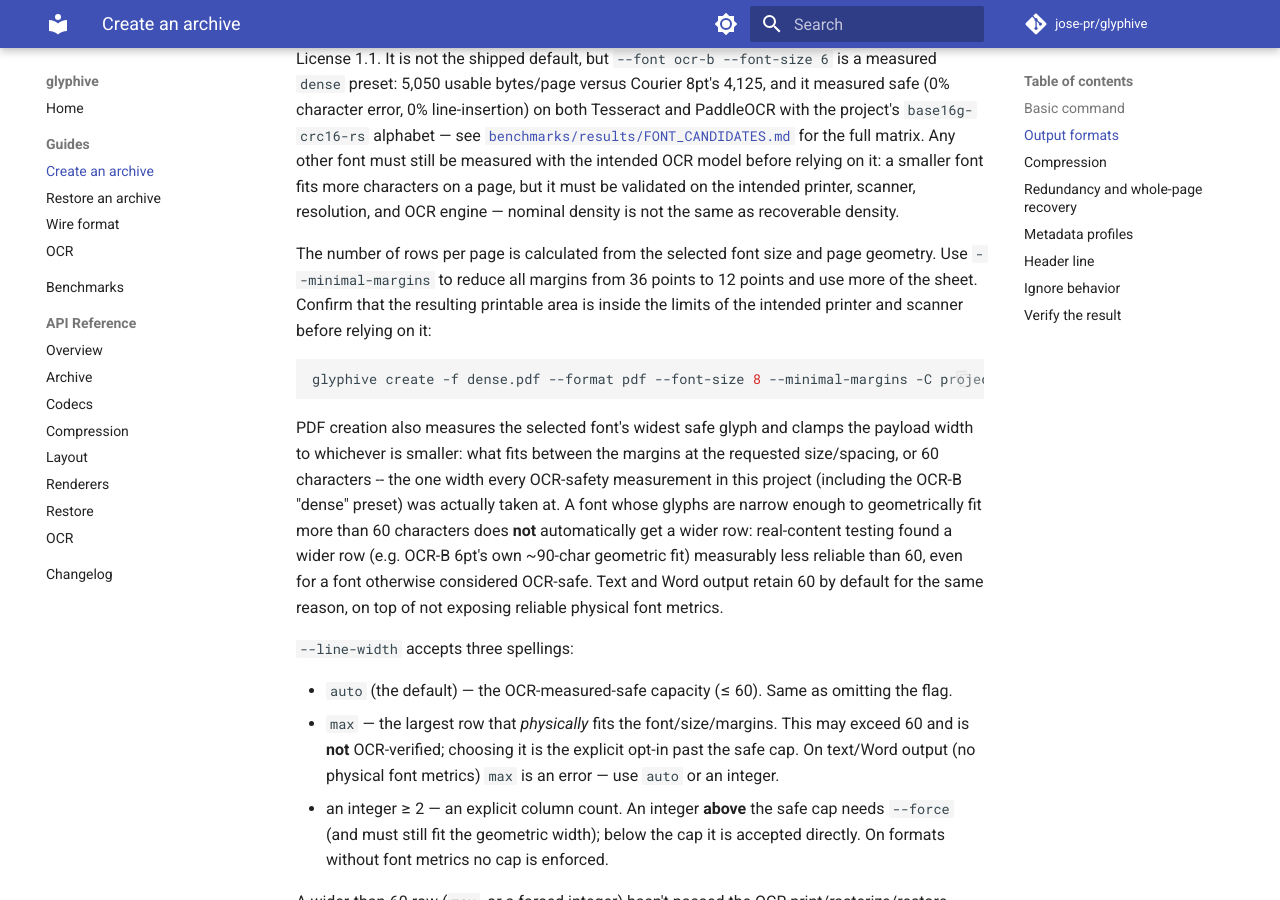
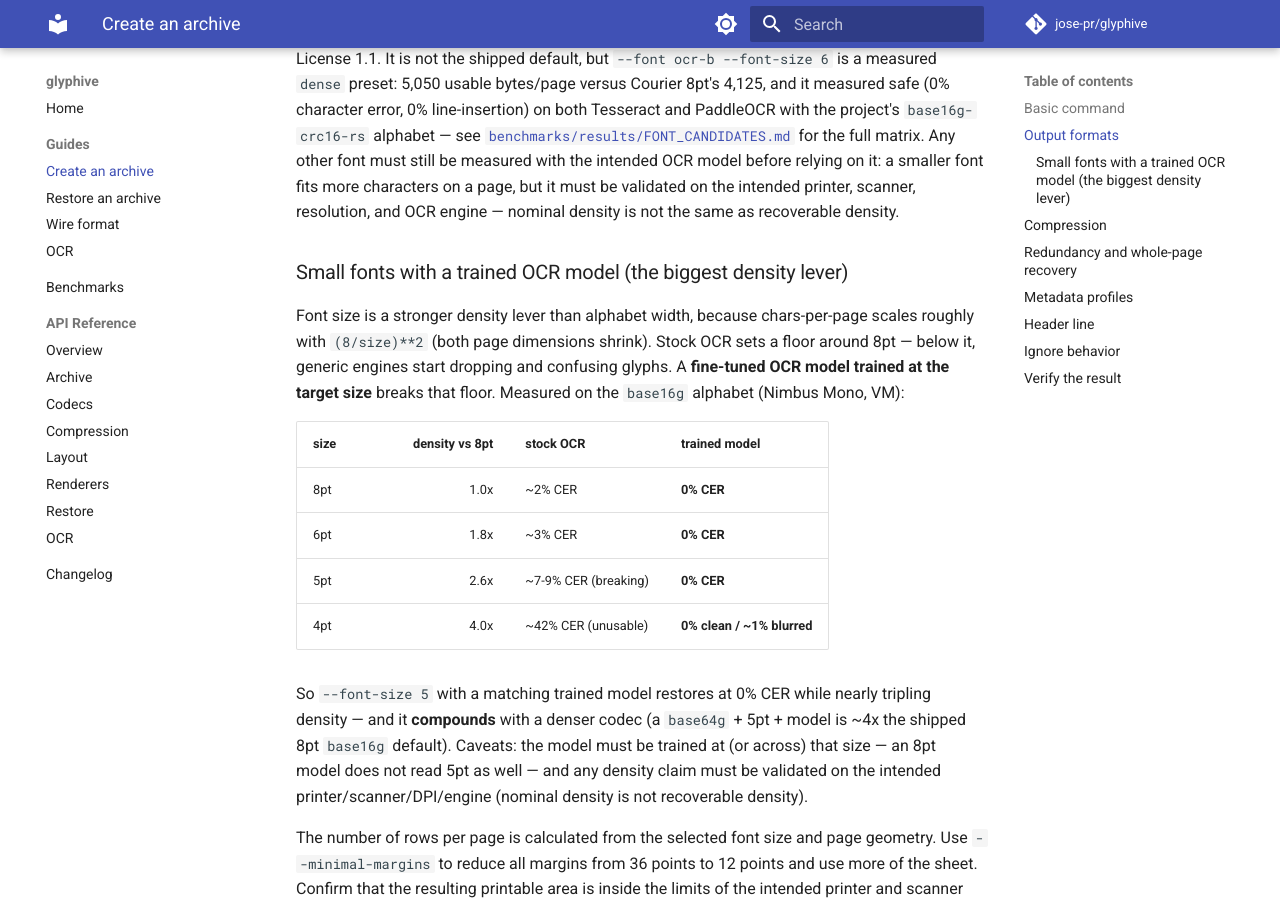
Before and after one commit to jose-pr/glyphive, an MkDocs documentation site: the page built from docs/guides/create.md, in a window 1280 px wide and 900 px high, scrolled down 1236 px. Built offline with MkDocs 1.6.1 and Material for MkDocs 9.7.7, drawn with Linux system fonts in a browser that asks for light colours; comment, search, counter and statistics services are not loaded.

Commit message:
docs: small fonts + a trained model are the biggest density lever
Measured: a fine-tuned OCR model reads 5pt at 0% CER (stock 7-9%, breaking) and
4pt at 0% clean / ~1% blur (stock ~42%, unusable). Font size scales chars/page
by ~(8/size)^2, so 5pt ~= 2.6x density and 4pt ~= 4x -- larger than alphabet
width (base16g->base64g is 1.5x) and compounding with it. --font-size is already
exposed; the unlock is a model trained at the target size. Document the trade-off
and the sweet spot (5pt) in the create guide.

```diff
--- a/docs/guides/create.md
+++ b/docs/guides/create.md
@@ -66,6 +66,28 @@ for the full matrix. Any other font must still be measured with the intended
 OCR model before relying on it: a smaller font fits more characters on a
 page, but it must be validated on the intended printer, scanner, resolution,
 and OCR engine — nominal density is not the same as recoverable density.
+
+### Small fonts with a trained OCR model (the biggest density lever)
+
+Font size is a stronger density lever than alphabet width, because chars-per-page
+scales roughly with `(8/size)**2` (both page dimensions shrink). Stock OCR sets a
+floor around 8pt — below it, generic engines start dropping and confusing glyphs.
+A **fine-tuned OCR model trained at the target size** breaks that floor. Measured
+on the `base16g` alphabet (Nimbus Mono, VM):
+
+| size | density vs 8pt | stock OCR | trained model |
+|------|---------------:|-----------|---------------|
+| 8pt  | 1.0x | ~2% CER | **0% CER** |
+| 6pt  | 1.8x | ~3% CER | **0% CER** |
+| 5pt  | 2.6x | ~7-9% CER (breaking) | **0% CER** |
+| 4pt  | 4.0x | ~42% CER (unusable) | **0% clean / ~1% blurred** |
+
+So `--font-size 5` with a matching trained model restores at 0% CER while nearly
+tripling density — and it **compounds** with a denser codec (a `base64g` + 5pt +
+model is ~4x the shipped 8pt `base16g` default). Caveats: the model must be
+trained at (or across) that size — an 8pt model does not read 5pt as well — and
+any density claim must be validated on the intended printer/scanner/DPI/engine
+(nominal density is not recoverable density).
 
 The number of rows per page is calculated from the selected font size and page
 geometry. Use `--minimal-margins` to reduce all margins from 36 points to 12
```
